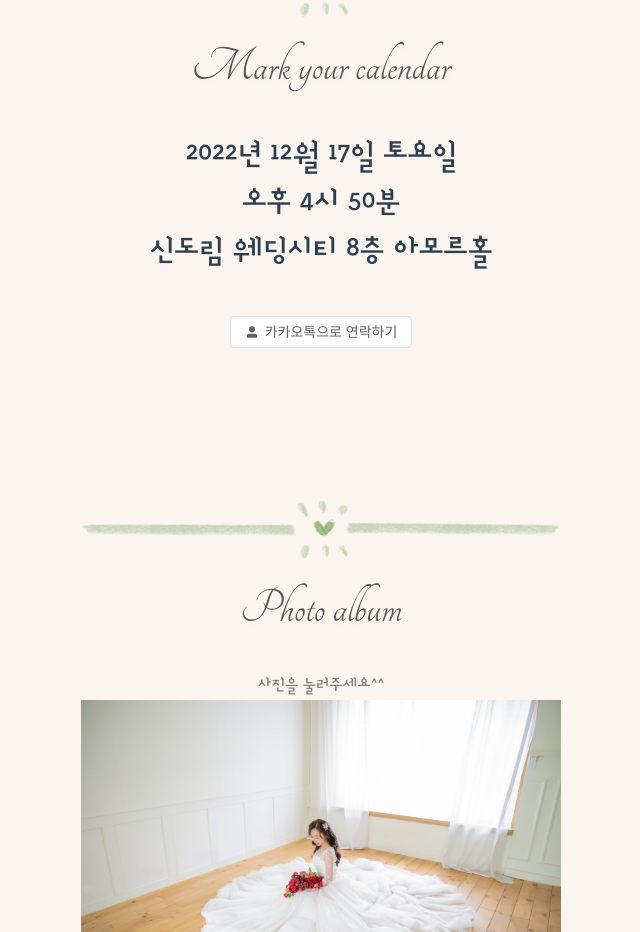
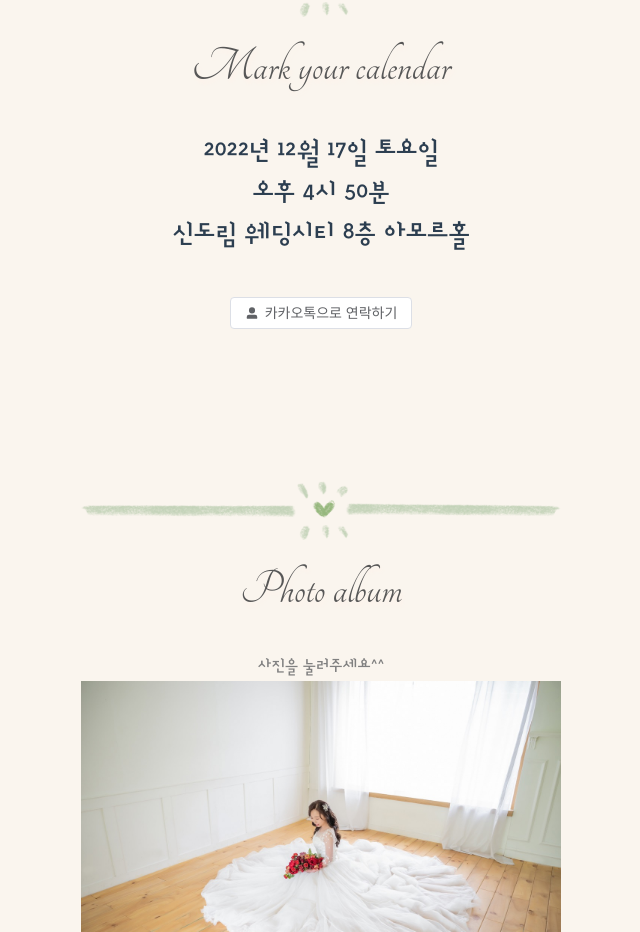
Before and after one commit to ryandhjeon/Mobile-Wedding-Invitation, a Vue app: page / in a window 1280 px wide. Shown: the part 1280-2212 px from the top of the page, without its empty margins (319-959 px from the left). Built offline with nearby package versions, Linux system fonts and the light colour scheme; a web font is replaced by a local one.

Commit message:
Edit title

```diff
--- a/src/assets/main.css
+++ b/src/assets/main.css
@@ -42,7 +42,7 @@ h1 {
 
 .fade-in {
   opacity: 0;
-  transition: opacity 0.5s ease-in;
+  transition: opacity 0.3s ease-in;
 }
 
 .fade-in.appear {
--- a/src/components/Rsvp.vue
+++ b/src/components/Rsvp.vue
@@ -71,7 +71,7 @@
 .rsvp__info {
     text-align: center;
     font-weight: bold;
-    font-size: 1.5em;
+    font-size: 1.3em;
 }
 
 .rsvp__calendar {
```
